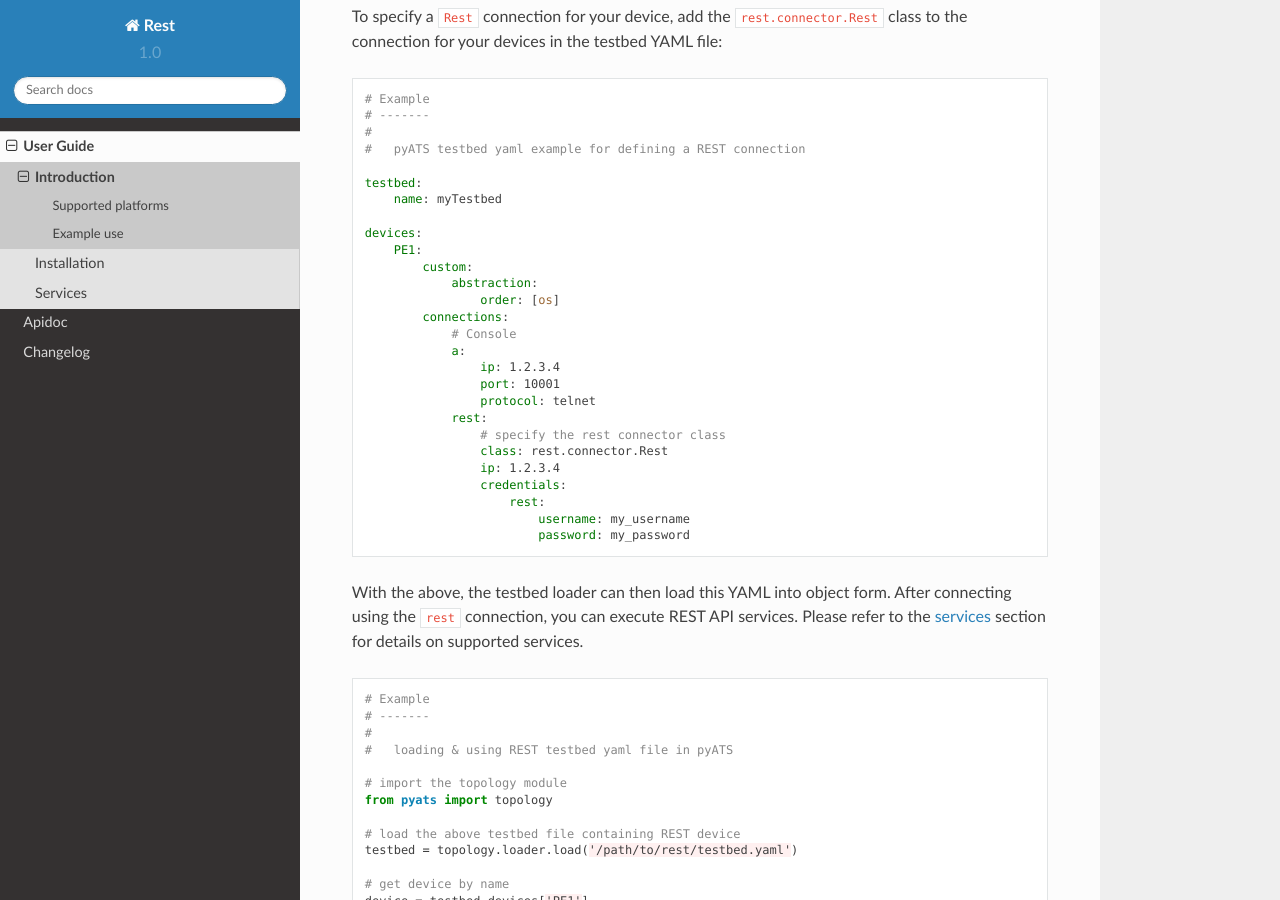
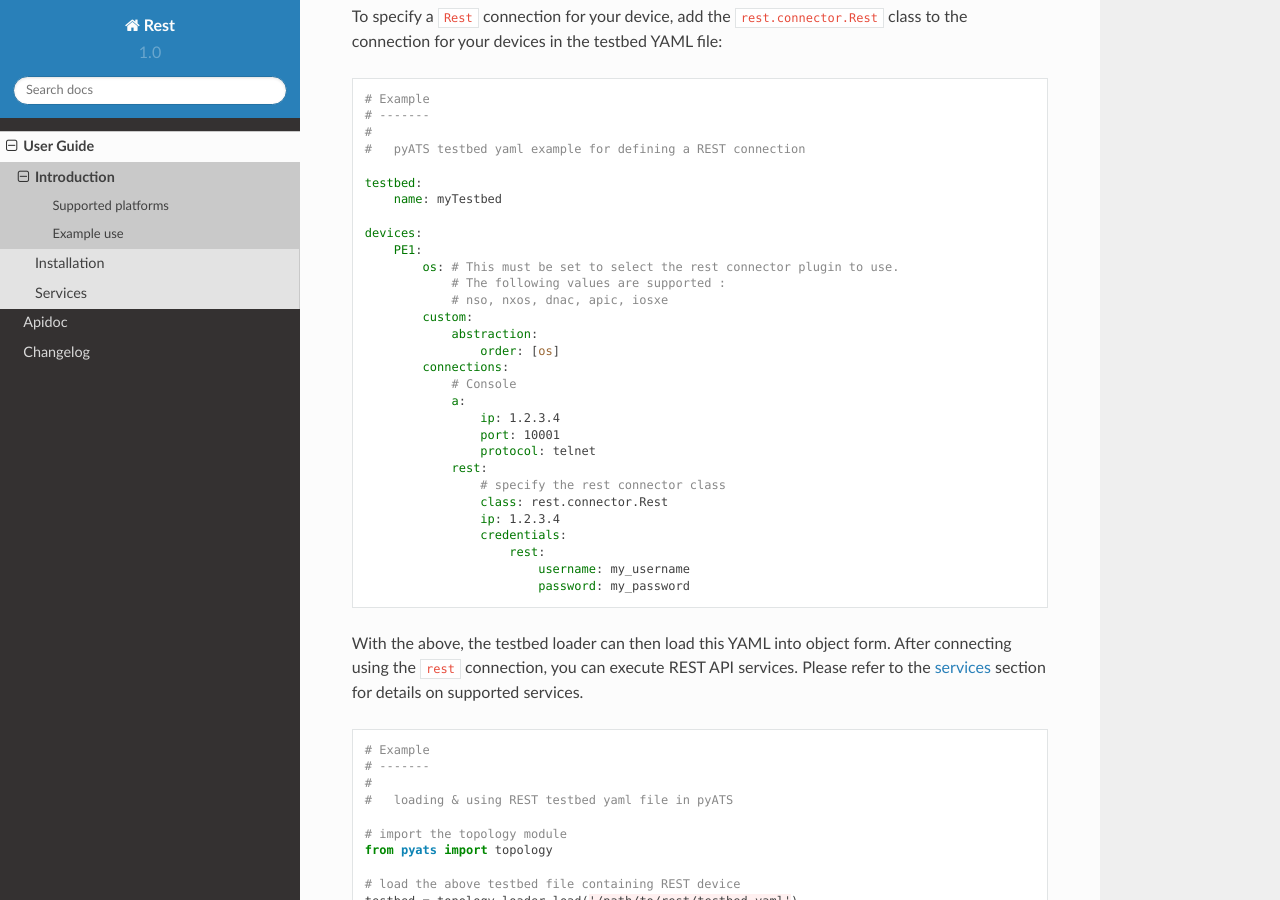
Before and after one commit to CiscoTestAutomation/rest, a Sphinx documentation site: the page built from connector/docs/user_guide/introduction.rst, in a window 1280 px wide and 900 px high, scrolled down 732 px. Built offline with Sphinx 7.4.7 and the Read the Docs theme 2.0.0, drawn with Linux system fonts in a browser that asks for light colours.

Commit message:
Doc update.

```diff
--- a/connector/docs/changelog/index.rst
+++ b/connector/docs/changelog/index.rst
@@ -4,6 +4,7 @@ Changelog
 .. toctree::
    :maxdepth: 2
 
+   2019/august
    2019/jul
    2019/june
    2018/november
--- a/connector/docs/user_guide/introduction.rst
+++ b/connector/docs/user_guide/introduction.rst
@@ -45,6 +45,9 @@ to the connection for your devices in the testbed YAML file:
 
     devices:
         PE1:
+            os: # This must be set to select the rest connector plugin to use.
+                # The following values are supported :
+                # nso, nxos, dnac, apic, iosxe
             custom:
                 abstraction:
                     order: [os]
```
